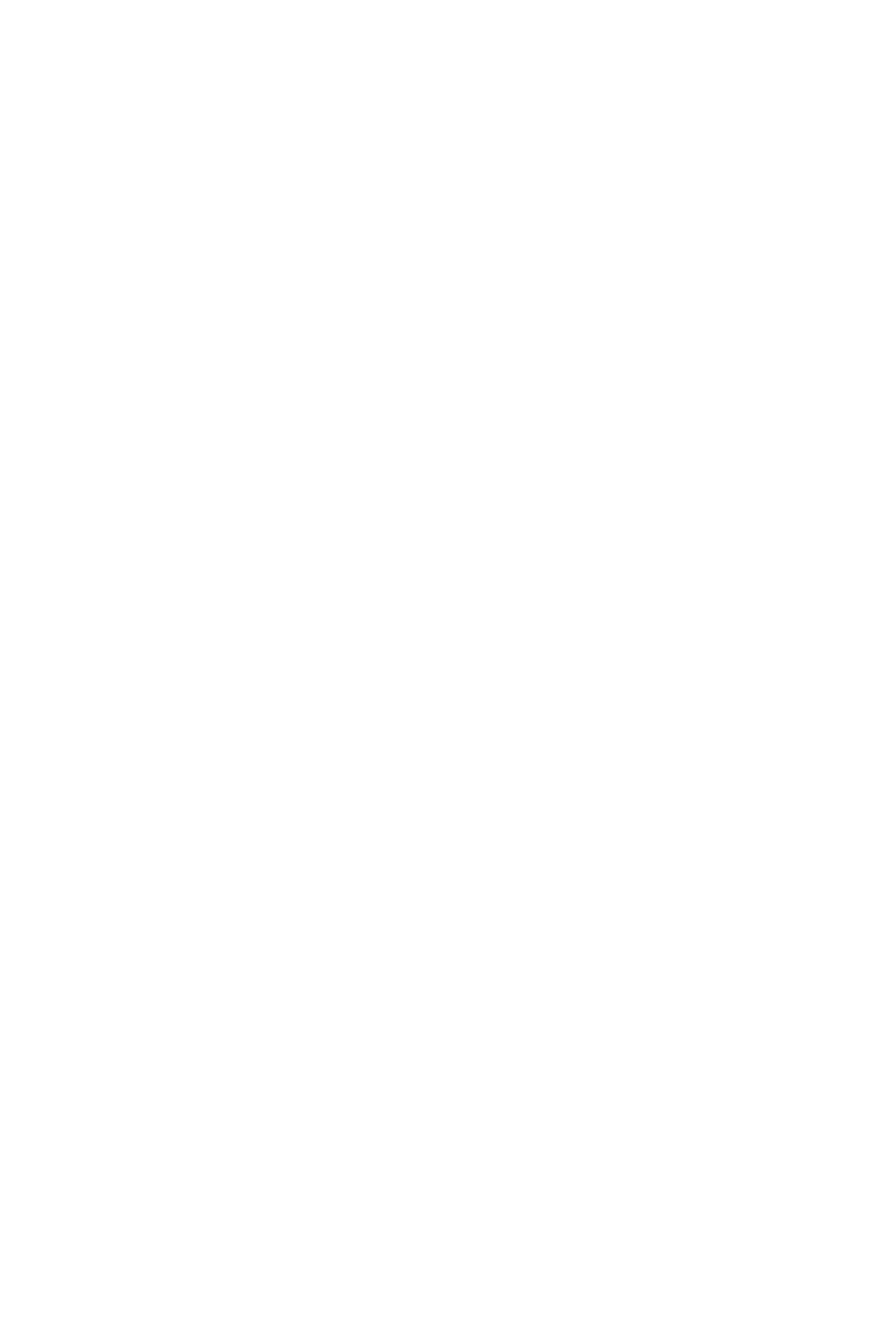
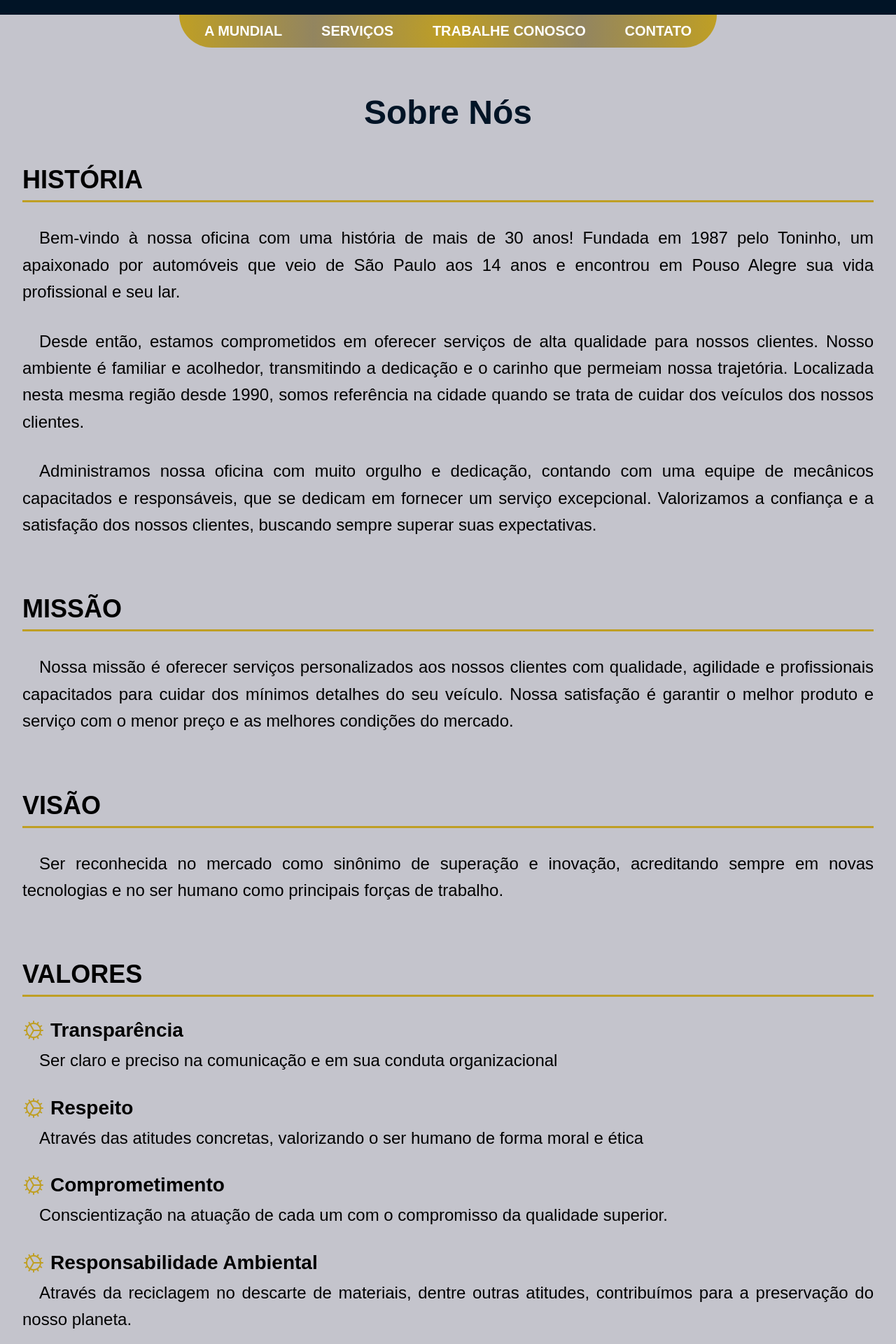
Before and after one commit to MUNDIAL-PROJECT/landpage-mundial-mecanica, a React (Vite) app: page /sobre-nos in a window 1280 px wide. Before the commit this address had no page. Shown: the part 160-2080 px from the top of the page at 70% size. Before the commit the page ends 800 px from the top, so only its background shows below. Built offline with nearby package versions, Linux system fonts and the light colour scheme; a web font is replaced by a local one.

Commit message:
feat: added sobre nos page

```diff
--- a/src/Router.tsx
+++ b/src/Router.tsx
@@ -3,15 +3,16 @@ import { DefaultLayout } from "./Layout/DefaultLayout"
 import { Home } from "./pages/Home"
 import { TrabalheConosco } from "./pages/TrabalheConosco"
 import { Servicos } from "./pages/Serviços"
-
+import { Sobre } from "./pages/Sobre"
 
 export const Router = () => {
   return (
     <Routes>
       <Route path="/" element={<DefaultLayout />}>
         <Route path="/" element={<Home />} />
-        <Route path="/serviços" element={<Servicos />} />
-        <Route path="/trabalheconosco" element={<TrabalheConosco />} />
+        <Route path="/servicos" element={<Servicos />} />
+        <Route path="/trabalhe-conosco" element={<TrabalheConosco />} />
+        <Route path="/sobre-nos" element={<Sobre />} />
       </Route>
     </Routes>
   )
--- a/src/components/Footer/index.tsx
+++ b/src/components/Footer/index.tsx
@@ -11,6 +11,7 @@ import {
 import mundialLogo from "../../assets/mundial-logo.png";
 import { Engine, EnvelopeSimple, Wrench } from "@phosphor-icons/react";
 import { SocialMedia } from "../SocialMedia";
+import { Link } from "react-router-dom";
 
 export const Footer = () => {
   return (
@@ -37,7 +38,7 @@ export const Footer = () => {
       </LeftContainer>
 
       <LogoContainer>
-        <img src={mundialLogo} alt="" />
+        <Link to="/"><img src={mundialLogo} alt="" /></Link>
       </LogoContainer>
 
       <RightContainer>
--- a/src/components/Header/index.tsx
+++ b/src/components/Header/index.tsx
@@ -1,11 +1,12 @@
 import { HeaderContainer } from "./styles";
 import mundialLogo from "../../assets/mundial-logo.png";
 import { SocialMedia } from "../SocialMedia";
+import { Link } from "react-router-dom";
 
 export const Header = () => {
   return (
     <HeaderContainer>
-      <img src={mundialLogo} alt="" />
+      <Link to="/"><img src={mundialLogo} alt="" /></Link>
       <h1>
         <strong>MUNDIAL</strong> CENTRO AUTOMOTIVO
       </h1>
--- a/src/components/HeaderMenu/index.tsx
+++ b/src/components/HeaderMenu/index.tsx
@@ -38,21 +38,18 @@ export function HeaderMenu() {
       <NavWrapper>
         <ul>
           <List className="hamburguer" onClick={handleMenuOpen} />
-          <Link to="/">
+          <Link to="/sobre-nos">
             <li className="hamburguerItem">A Mundial</li>
           </Link>
-          <Link to="/">
+          <Link to="/servicos">
             <li className="hamburguerItem">Serviços</li>
           </Link>
-          <Link to="/">
-            <li className="hamburguerItem">Agendamentos</li>
-          </Link>
-          <Link to="/">
+          <Link to="/trabalhe-conosco">
             <li className="hamburguerItem">Trabalhe Conosco</li>
           </Link>
-          <Link to="/">
+          <a href="#faleconosco">
             <li className="hamburguerItem">Contato</li>
-          </Link>
+          </a>
         </ul>
       </NavWrapper>
     </Container>
--- a/src/components/Hero/index.tsx
+++ b/src/components/Hero/index.tsx
@@ -15,7 +15,7 @@ export const Hero = () => {
           Cuidando do seu veículo nos mínimos detalhes!
         </p>
         <div className="hero-buttons">
-          <Link to="/sobre">Sobre nós</Link>
+          <Link to="/sobre-nos">Sobre nós</Link>
           <a href="#faleconosco">Contato</a>
         </div>
       </HeroContent>
--- a/src/pages/Sobre/index.tsx
+++ b/src/pages/Sobre/index.tsx
@@ -0,0 +1,97 @@
+import { GearFine } from "@phosphor-icons/react";
+import {
+  AboutBlock,
+  AboutContainer,
+  AboutHistory,
+  AboutTitle,
+  AboutWrapper,
+} from "./styles";
+
+export const Sobre = () => {
+  return (
+    <AboutContainer>
+      <AboutTitle>Sobre Nós</AboutTitle>
+      <AboutWrapper>
+        <AboutHistory>
+          <span>HISTÓRIA</span>
+          <div>
+            <p>
+              Bem-vindo à nossa oficina com uma história de mais de 30 anos!
+              Fundada em 1987 pelo Toninho, um apaixonado por automóveis que
+              veio de São Paulo aos 14 anos e encontrou em Pouso Alegre sua vida
+              profissional e seu lar.{" "}
+            </p>
+            <p>
+              Desde então, estamos comprometidos em oferecer serviços de alta
+              qualidade para nossos clientes. Nosso ambiente é familiar e
+              acolhedor, transmitindo a dedicação e o carinho que permeiam nossa
+              trajetória. Localizada nesta mesma região desde 1990, somos
+              referência na cidade quando se trata de cuidar dos veículos dos
+              nossos clientes.{" "}
+            </p>
+            <p>
+              Administramos nossa oficina com muito orgulho e dedicação,
+              contando com uma equipe de mecânicos capacitados e responsáveis,
+              que se dedicam em fornecer um serviço excepcional. Valorizamos a
+              confiança e a satisfação dos nossos clientes, buscando sempre
+              superar suas expectativas.
+            </p>
+          </div>
+        </AboutHistory>
+        <AboutBlock>
+          <span>MISSÃO</span>
+          <p>
+            Nossa missão é oferecer serviços personalizados aos nossos clientes
+            com qualidade, agilidade e profissionais capacitados para cuidar dos
+            mínimos detalhes do seu veículo. Nossa satisfação é garantir o
+            melhor produto e serviço com o menor preço e as melhores condições
+            do mercado.
+          </p>
+        </AboutBlock>
+
+        <AboutBlock>
+          <span>VISÃO</span>
+          <p>
+            Ser reconhecida no mercado como sinônimo de superação e inovação,
+            acreditando sempre em novas tecnologias e no ser humano como
+            principais forças de trabalho.
+          </p>
+        </AboutBlock>
+
+        <AboutBlock>
+          <span>VALORES</span>
+          <ul>
+            <li>
+              <strong><GearFine size={32} color={'#BF9F24'} />Transparência</strong>
+              <p>
+                Ser claro e preciso na comunicação e em sua conduta
+                organizacional{" "}
+              </p>
+            </li>
+            <li>
+              <strong><GearFine size={32} color={'#BF9F24'} />Respeito</strong>
+              <p>
+                Através das atitudes concretas, valorizando o ser humano de
+                forma moral e ética{" "}
+              </p>
+            </li>
+            <li>
+              <strong><GearFine size={32} color={'#BF9F24'} />Comprometimento</strong>
+              <p>
+                Conscientização na atuação de cada um com o compromisso da
+                qualidade superior.{" "}
+              </p>
+            </li>
+            <li>
+              <strong><GearFine size={32} color={'#BF9F24'} />Responsabilidade Ambiental</strong>
+              <p>
+                Através da reciclagem no descarte de materiais, dentre outras
+                atitudes, contribuímos para a preservação do nosso planeta.{" "}
+              </p>
+            </li>
+          </ul>
+        </AboutBlock>
+      </AboutWrapper>
+    </AboutContainer>
+  );
+};
--- a/src/pages/Sobre/styles.ts
+++ b/src/pages/Sobre/styles.ts
@@ -0,0 +1,90 @@
+import { styled } from "styled-components";
+
+export const AboutContainer = styled.section`
+  padding: 7rem 2rem;
+  max-width: 1400px;
+  margin: 0 auto;
+`;
+
+export const AboutWrapper = styled.div`
+  display: flex;
+  flex-direction: column;
+  align-items: center;
+  padding-block: 3rem;
+  gap: 5rem;
+
+  span {
+    font-size: 2.25rem;
+    font-weight: bold;
+    padding-bottom: 0.5rem;
+    border-bottom: 3px solid ${(props) => props.theme["mundial-gold"]};
+
+    @media (max-width: 768px) {
+      font-size: 1.75rem;
+    }
+  }
+
+  p {
+    font-size: 1.5rem;
+    text-align: justify;
+    line-height: 1.6;
+    text-indent: 1.5rem;
+  }
+
+  @media (max-width: 768px) {
+    gap: 1rem;
+
+    p {
+      font-size: 1.25rem;
+    }
+  }
+`;
+
+export const AboutHistory = styled.div`
+  display: flex;
+  flex-direction: column;
+  gap: 2rem;
+  width: 100%;
+
+  div {
+    display: flex;
+    flex-direction: column;
+    gap: 2rem;
+  }
+`;
+
+export const AboutBlock = styled.div`
+  display: flex;
+  flex-direction: column;
+  gap: 2rem;
+  width: 100%;
+
+  ul {
+    display: flex;
+    flex-direction: column;
+    gap: 2rem;
+  }
+
+  li {
+    display: flex;
+    flex-direction: column;
+    gap: 0.5rem;
+
+    strong {
+      font-size: 1.75rem;
+      display: flex;
+      align-items: center;
+      gap: 0.5rem;
+
+      @media (max-width: 768px) {
+        font-size: 1.25rem;
+      }
+    }
+  }
+`;
+
+export const AboutTitle = styled.h1`
+  font-size: 3rem;
+  color: ${(props) => props.theme["mundial-darkblue"]};
+  text-align: center;
+`;
```
Also changed, not shown: src/pages/Agendamentos/index.tsx (deleted), src/pages/Agendamentos/styles.ts (deleted).
